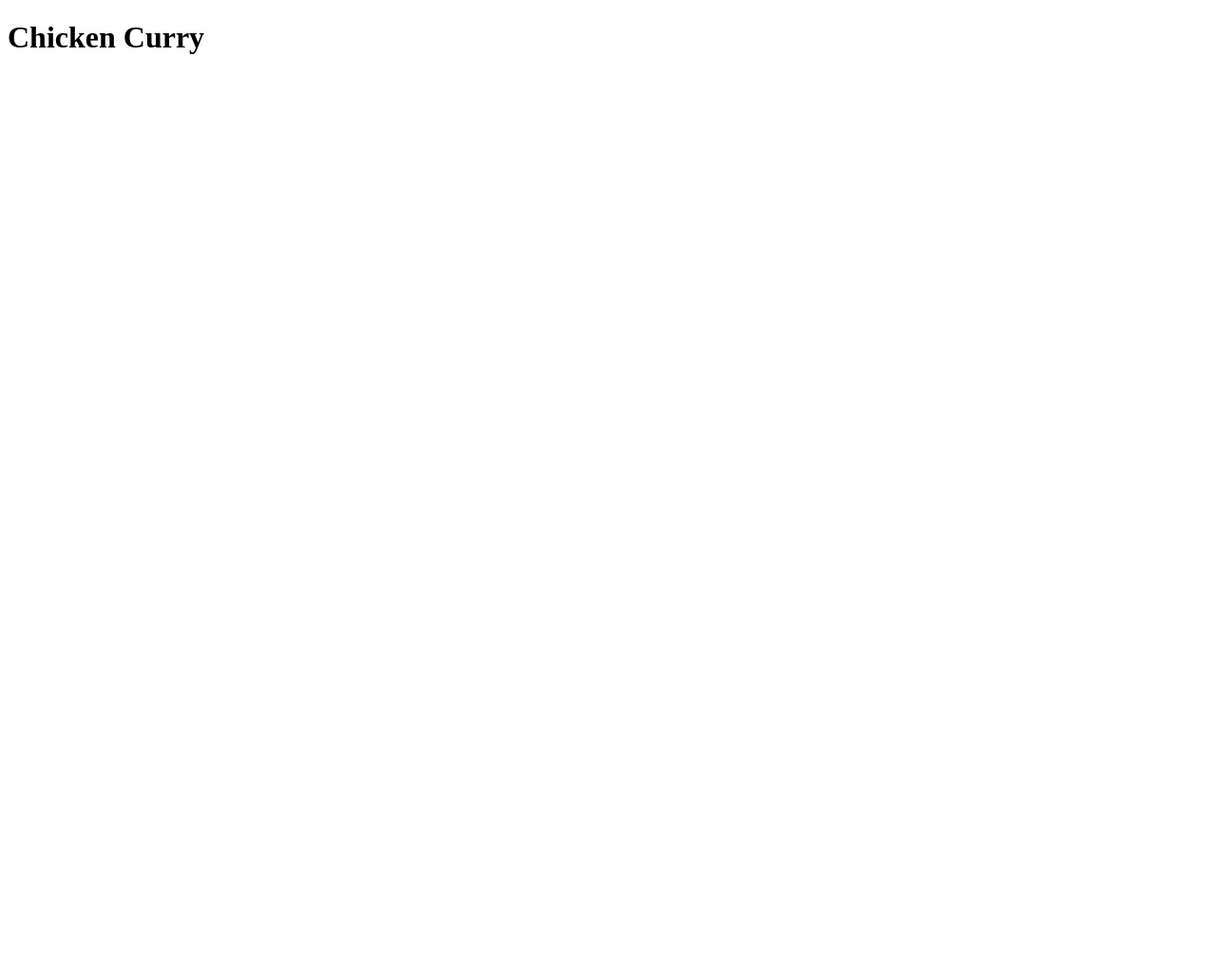
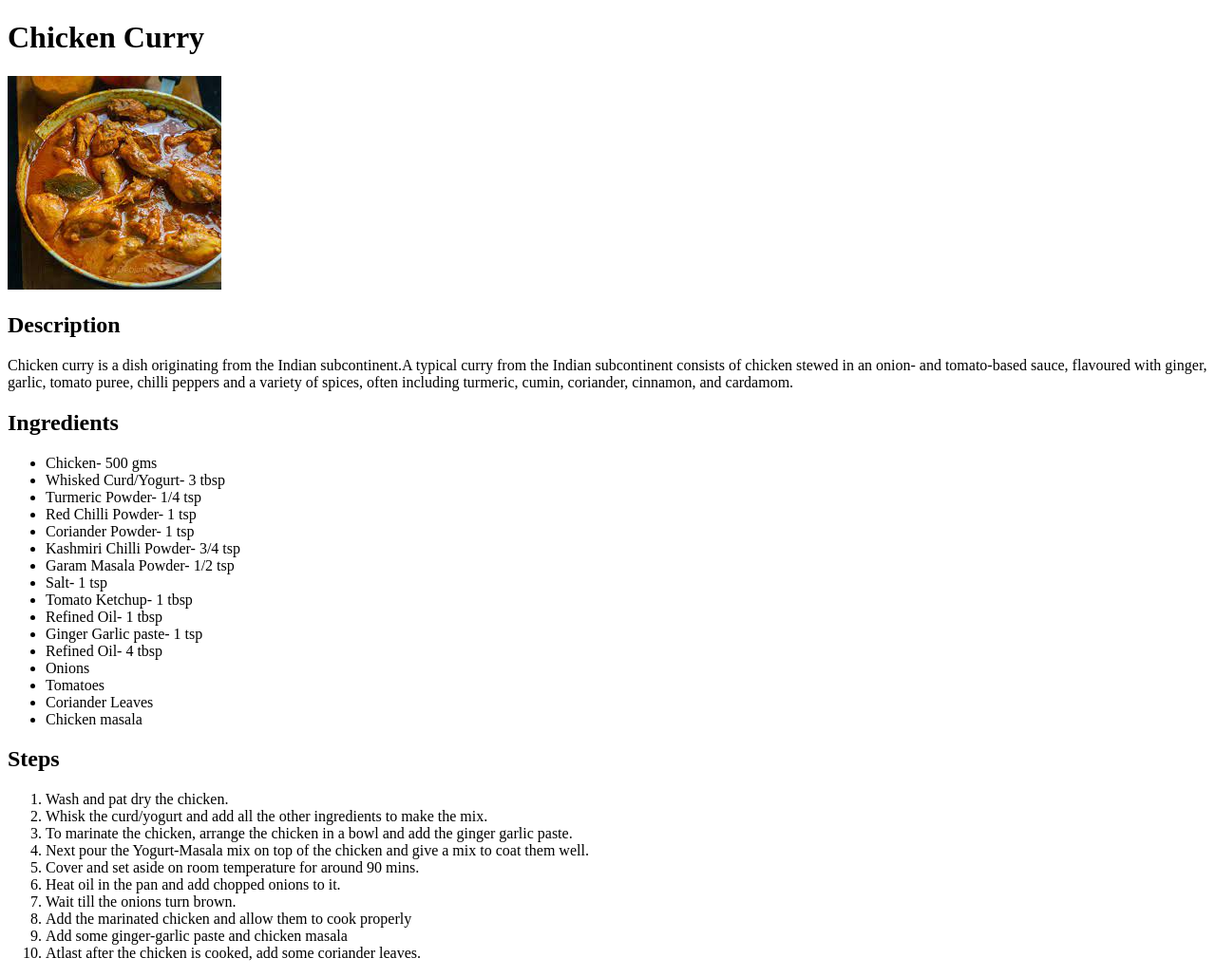
Before and after one commit to Siva-Sai22/odin-recipes, a plain HTML site: page recipes/chicken_curry.html in a window 1280 px wide. Shown: the whole page at 95% size. Before the commit the page ends 800 px from the top, so only its background shows below. Drawn offline with Linux system fonts and the light colour scheme.

Commit message:
Complete the chicken curry page

```diff
--- a/recipes/chicken_curry.html
+++ b/recipes/chicken_curry.html
@@ -7,5 +7,40 @@
 </head>
 <body>
     <h1>Chicken Curry</h1>
+    <img src="../images/chicken curry.jpeg">
+    <h2>Description</h2>
+    <p>Chicken curry is a dish originating from the Indian subcontinent.A typical curry from the Indian subcontinent consists of chicken stewed in an onion- and tomato-based sauce, flavoured with ginger, garlic, tomato puree, chilli peppers and a variety of spices, often including turmeric, cumin, coriander, cinnamon, and cardamom.</p>
+    <h2>Ingredients</h2>
+    <ul>
+        <li>Chicken- 500 gms</li>
+        <li>Whisked Curd/Yogurt- 3 tbsp</li>
+        <li>Turmeric Powder- 1/4 tsp</li>
+        <li>Red Chilli Powder- 1 tsp</li>
+        <li>Coriander Powder- 1 tsp</li>
+        <li>Kashmiri Chilli Powder- 3/4 tsp</li>
+        <li>Garam Masala Powder- 1/2 tsp</li>
+        <li>Salt- 1 tsp</li>
+        <li>Tomato Ketchup- 1 tbsp</li>
+        <li>Refined Oil- 1 tbsp</li>
+        <li>Ginger Garlic paste- 1 tsp</li>
+        <li>Refined Oil- 4 tbsp</li>
+        <li>Onions</li>
+        <li>Tomatoes</li>
+        <li>Coriander Leaves</li>
+        <li>Chicken masala</li>
+    </ul>
+    <h2>Steps</h2>
+    <ol>
+        <li>Wash and pat dry the chicken.</li>
+        <li>Whisk the curd/yogurt and add all the other ingredients to make the mix.</li>
+        <li>To marinate the chicken, arrange the chicken in a bowl and add the ginger garlic paste.</li>
+        <li>Next pour the Yogurt-Masala mix on top of the chicken and give a mix to coat them well.</li>
+        <li>Cover and set aside on room temperature for around 90 mins.</li>
+        <li>Heat oil in the pan and add chopped onions to it.</li>
+        <li>Wait till the onions turn brown.</li>
+        <li>Add the marinated chicken and allow them to cook properly</li>
+        <li>Add some ginger-garlic paste and chicken masala</li>
+        <li>Atlast after the chicken is cooked, add some coriander leaves.</li>
+    </ol>
 </body>
 </html>
```
Also changed, not shown: images/chicken curry.jpeg (added).
